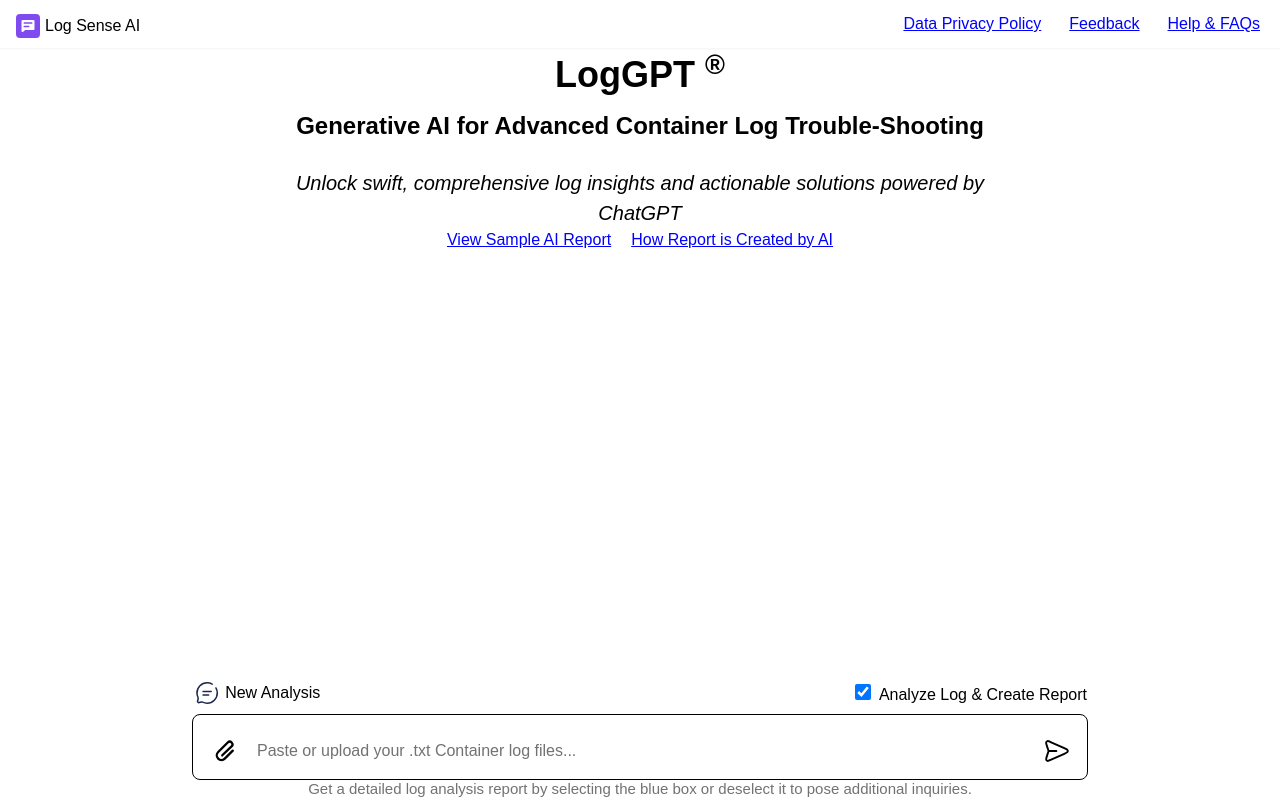
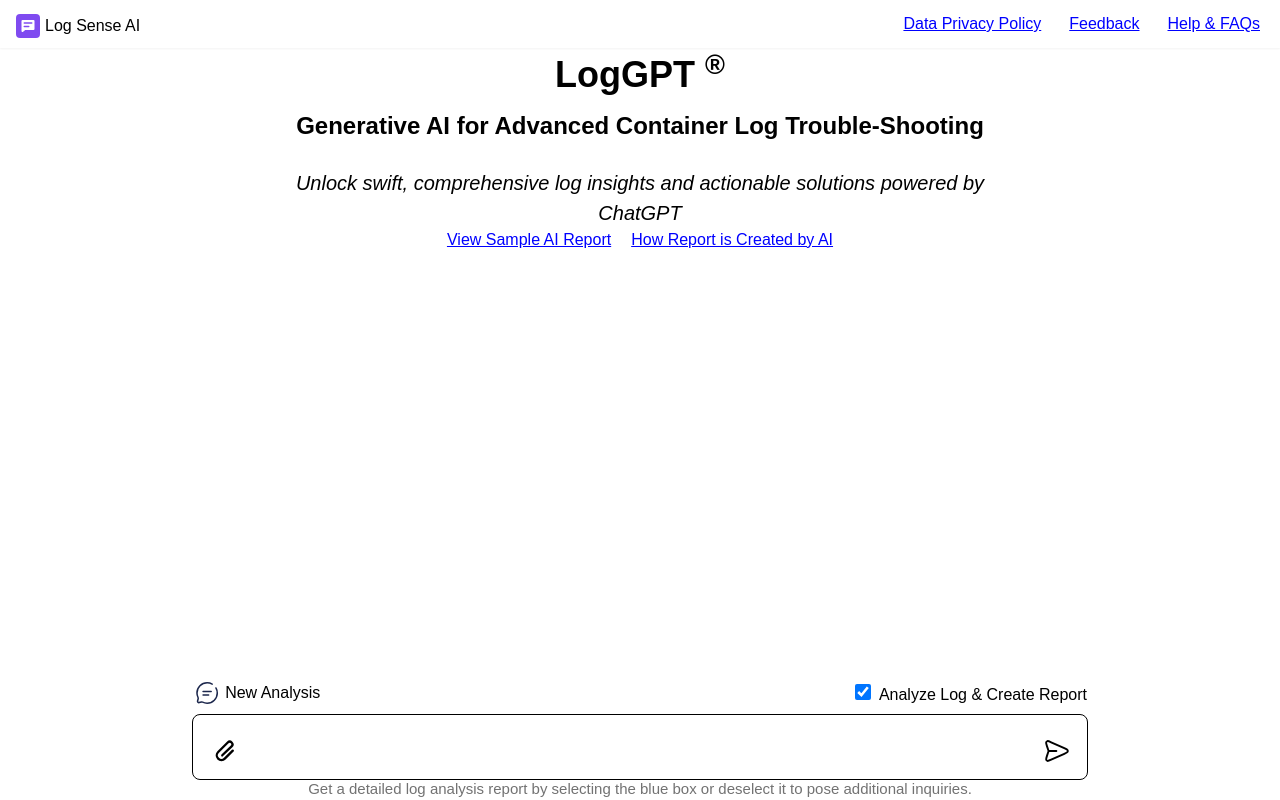
Before and after one commit to perseusprince070/loganalysis_client, a React (Create React App) app: page /container in a window 1280 px wide. Built offline with nearby package versions, Linux system fonts and the light colour scheme.

Commit message:
update frontend

```diff
--- a/src/pages/ApplicationView.js
+++ b/src/pages/ApplicationView.js
@@ -11,7 +11,6 @@
   const [report, setReport] = useState(true);
   const [isDiable, setIsDisable] = useState(false);
   const [isNewChat, setIsNewChat] = useState(false);
-  const [placeholderVisible, setPlaceholderVisible] = useState(true);
 
   const fileRef = useRef(null);
   const promptRef = useRef(null);
@@ -80,12 +79,6 @@
   };
 
   console.log(chatlogs);
-
-  const handleContentChange = () => {
-    if (promptRef.current) {
-      setPlaceholderVisible(promptRef.current.innerText.trim().length === 0);
-    }
-  };
 
   return (
     <div className="flex flex-col place-items-center">
@@ -245,16 +238,7 @@
             ref={promptRef}
             className="w-full outline-none overflow-auto resize-none my-auto max-h-24 text-wrap bg-transparent mx-3"
             contentEditable
-            onInput={handleContentChange}
-            onFocus={handleContentChange}
-            onBlur={handleContentChange}
-          >
-            {placeholderVisible && (
-              <div className="text-[#727272]">
-                Paste or upload your .txt Container log files...
-              </div>
-            )}
-          </div>
+          />
 
           <button className="bottom-0" type="submit" disabled={isDiable}>
             <svg
--- a/src/pages/ContainerView.js
+++ b/src/pages/ContainerView.js
@@ -11,7 +11,6 @@
   const [report, setReport] = useState(true);
   const [isDiable, setIsDisable] = useState(false);
   const [isNewChat, setIsNewChat] = useState(false);
-  const [placeholderVisible, setPlaceholderVisible] = useState(true);
 
   const fileRef = useRef(null);
   const promptRef = useRef(null);
@@ -82,12 +81,6 @@
   };
 
   console.log(chatlogs);
-
-  const handleContentChange = () => {
-    if (promptRef.current) {
-      setPlaceholderVisible(promptRef.current.innerText.trim().length === 0);
-    }
-  };
 
   return (
     <div className="flex flex-col place-items-center">
@@ -244,20 +237,9 @@
           />
           <div
             ref={promptRef}
-            className={`w-full outline-none overflow-auto resize-none my-auto max-h-24 text-wrap bg-transparent mx-3 ${
-              placeholderVisible ? 'placeholder-style' : ''
-            }`}
+            className="w-full outline-none overflow-auto resize-none my-auto max-h-24 text-wrap bg-transparent mx-3"
             contentEditable
-            onInput={handleContentChange}
-            onFocus={handleContentChange}
-            onBlur={handleContentChange}
-          >
-            {placeholderVisible && (
-              <div className="text-[#727272]">
-                Paste or upload your .txt Container log files...
-              </div>
-            )}
-          </div>
+          />
           <button className="bottom-0" type="submit" disabled={isDiable}>
             <svg
               width="36"
--- a/src/pages/SystemView.js
+++ b/src/pages/SystemView.js
@@ -11,7 +11,6 @@
   const [report, setReport] = useState(true);
   const [isDiable, setIsDisable] = useState(false);
   const [isNewChat, setIsNewChat] = useState(false);
-  const [placeholderVisible, setPlaceholderVisible] = useState(true);
 
   const fileRef = useRef(null);
   const promptRef = useRef(null);
@@ -81,12 +80,6 @@
   };
 
   console.log(chatlogs);
-
-  const handleContentChange = () => {
-    if (promptRef.current) {
-      setPlaceholderVisible(promptRef.current.innerText.trim().length === 0);
-    }
-  };
 
   return (
     <div className="flex flex-col place-items-center">
@@ -246,16 +239,7 @@
             ref={promptRef}
             className="w-full outline-none overflow-auto resize-none my-auto max-h-24 text-wrap bg-transparent mx-3"
             contentEditable
-            onInput={handleContentChange}
-            onFocus={handleContentChange}
-            onBlur={handleContentChange}
-          >
-            {placeholderVisible && (
-              <div className="text-[#727272]">
-                Paste or upload your .txt Container log files...
-              </div>
-            )}
-          </div>
+          />
 
           <button className="bottom-0" type="submit" disabled={isDiable}>
             <svg
--- a/src/pages/WebServerView.js
+++ b/src/pages/WebServerView.js
@@ -11,7 +11,6 @@
   const [report, setReport] = useState(true);
   const [isDiable, setIsDisable] = useState(false);
   const [isNewChat, setIsNewChat] = useState(false);
-  const [placeholderVisible, setPlaceholderVisible] = useState(true);
 
   const fileRef = useRef(null);
   const promptRef = useRef(null);
@@ -81,12 +80,6 @@
   };
 
   console.log(chatlogs);
-
-  const handleContentChange = () => {
-    if (promptRef.current) {
-      setPlaceholderVisible(promptRef.current.innerText.trim().length === 0);
-    }
-  };
 
   return (
     <div className="flex flex-col place-items-center">
@@ -248,16 +241,7 @@
             ref={promptRef}
             className="w-full outline-none overflow-auto resize-none my-auto max-h-24 text-wrap bg-transparent mx-3"
             contentEditable
-            onInput={handleContentChange}
-            onFocus={handleContentChange}
-            onBlur={handleContentChange}
-          >
-            {placeholderVisible && (
-              <div className="text-[#727272]">
-                Paste or upload your .txt Container log files...
-              </div>
-            )}
-          </div>
+          />
 
           <button className="bottom-0" type="submit" disabled={isDiable}>
             <svg
```
